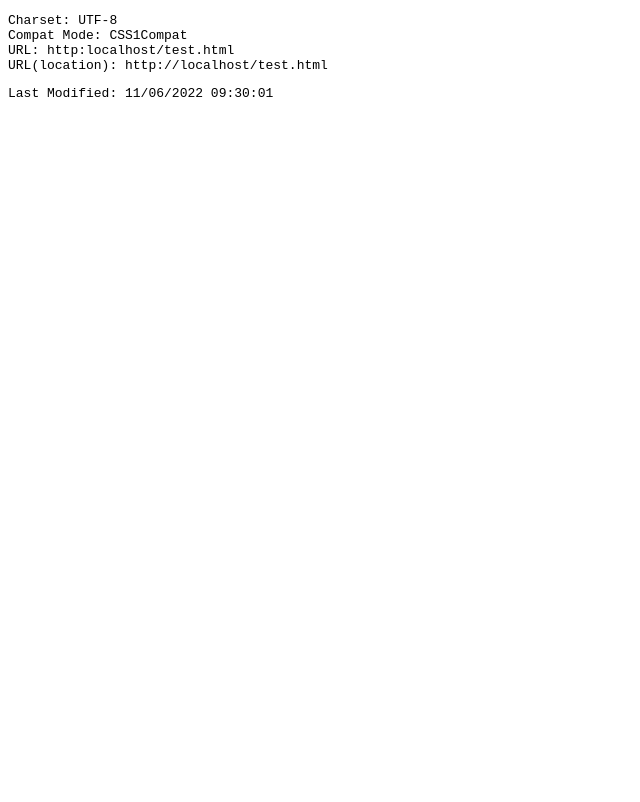
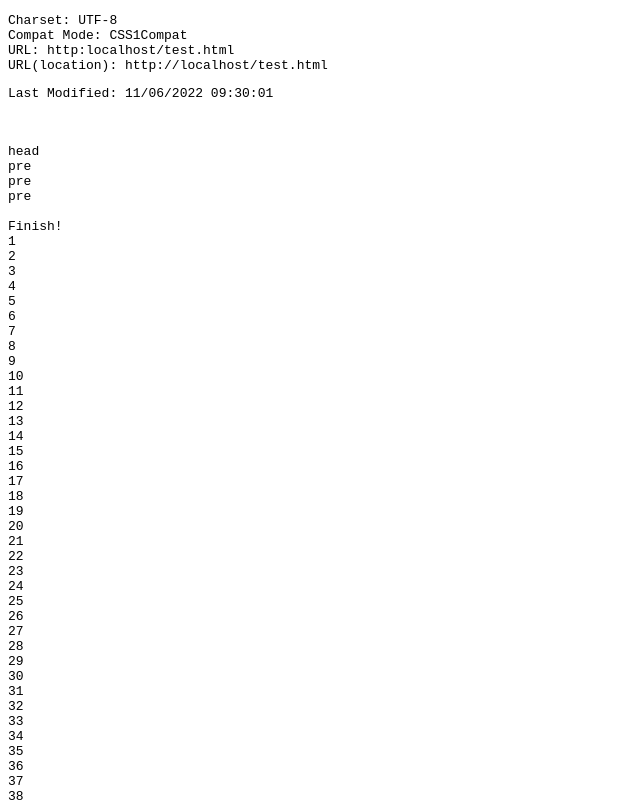
Before and after one commit to wmzspace/HTML, a plain HTML site: page test.html in a window 1280 px wide. Shown: the top 802 px of the page, without its empty margins (0-640 px from the left). Drawn offline with Linux system fonts and the light colour scheme.

Commit message:
modified

```diff
--- a/test.html
+++ b/test.html
@@ -63,7 +63,9 @@
             // document.writeln(e);
             println(e);
         }
-        for(i in range(10)):js
+        for(let i=1;i<=100;i++){
+            println(i);
+        }
     </script></pre>
 
 
```
